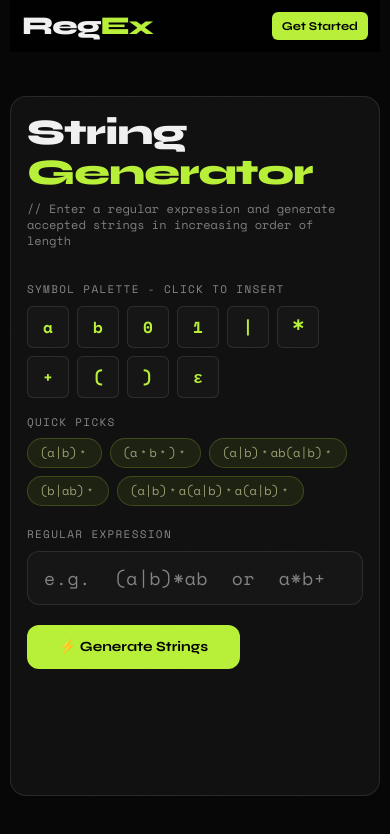
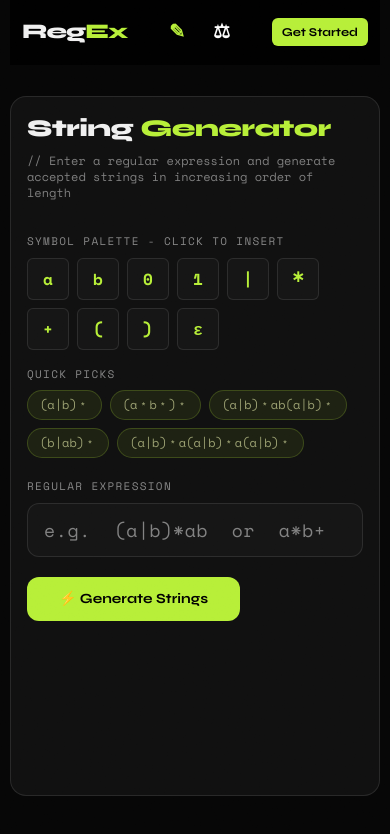
Before and after one commit to yashtayalcse/TAFL-project-RegEx, a React (Vite) app: page / in a window 390 px wide. Both pictures are taken after a click on the button "Get Started". Shown: the top 834 px of the page. Built offline with nearby package versions, Linux system fonts and the light colour scheme.

Commit message:
feat: mobile first reponsiveness added and navbar improved

```diff
--- a/src/App.jsx
+++ b/src/App.jsx
@@ -259,12 +259,30 @@ function App() {
 
       <nav className="fixed left-1/2 top-0 z-40 flex w-[min(1120px,calc(100%-20px))] -translate-x-1/2 items-center justify-between px-3 py-3 sm:px-5 md:px-10 md:py-4 bg-black">
         <button
-          className="text-[1.6rem] font-extrabold leading-none tracking-[-1px] transition-transform duration-200 hover:scale-[1.04] active:scale-[0.97] sm:text-[1.9rem] md:text-[2.1rem]"
+          className="text-[1.3rem] font-extrabold leading-none tracking-[-1px] transition-transform duration-200 hover:scale-[1.04] active:scale-[0.97] sm:text-[1.6rem] md:text-[2.1rem]"
           type="button"
           onClick={() => showSection('home')}
         >
           Reg<span className="text-[#b8ef39]">Ex</span>
         </button>
+        <div className="md:hidden flex items-center gap-3">
+          <button
+            className={`rounded-md px-2 py-1.5 text-[1.2rem] font-bold transition-colors duration-200 ${activeSection === 'generate' ? 'text-[#b8ef39]' : 'text-white'}`}
+            type="button"
+            onClick={() => showSection('generate')}
+            title="String Generator"
+          >
+            ✎
+          </button>
+          <button
+            className={`rounded-md px-2 py-1.5 text-[1.2rem] font-bold transition-colors duration-200 ${activeSection === 'validate' ? 'text-[#b8ef39]' : 'text-white'}`}
+            type="button"
+            onClick={() => showSection('validate')}
+            title="Equivalence Checker"
+          >
+            ⚖
+          </button>
+        </div>
         <div className="hidden items-center gap-5 md:flex">
           <button
             className={`rounded-md px-1 py-1 text-[0.98rem] font-semibold transition-all duration-200 hover:scale-[1.08] active:scale-95 ${activeSection === 'home' ? 'text-[#b8ef39]' : 'text-white'}`}
@@ -339,7 +357,7 @@ function App() {
             </h2>
             <span className="absolute right-1 top-3 text-4xl text-[#b8ef39]/65 md:right-[100px] md:top-0 md:text-[5.2rem]">✦</span>
 
-            <div className="pointer-events-none absolute left-1/2 h-[400px] w-[490px] top-[-60%] -translate-x-1/2 rounded-full bg-[radial-gradient(circle,rgba(165,231,60,0.38)_0%,rgba(165,231,60,0.05)_58%,transparent_100%)] blur-[52px]" />
+            <div className="pointer-events-none absolute left-1/2 h-[400px] w-[490px]  top-[-60%] -translate-x-1/2 rounded-full bg-[radial-gradient(circle,rgba(165,231,60,0.38)_0%,rgba(165,231,60,0.05)_58%,transparent_100%)] blur-[52px]" />
           </div>
 
           <div className="home-scroll-reveal relative z-10 mx-auto mt-40 flex w-full max-w-[760px] items-center justify-center gap-6" style={{ '--reveal-delay': '90ms' }}>
@@ -389,7 +407,7 @@ function App() {
       <section id="generate" className={`${activeSection === 'generate' ? 'flex' : 'hidden'} min-h-screen px-2.5 pb-12 pt-24 sm:px-3 sm:pb-16 sm:pt-28 md:px-8`}>
         <div className="mx-auto w-full max-w-5xl rounded-2xl border border-white/10 bg-[#111111] p-4 sm:p-5 md:p-10">
           <div className="mb-8">
-            <h2 className="text-4xl font-extrabold tracking-tight">
+            <h2 className="text-2xl sm:text-3xl md:text-4xl font-extrabold tracking-tight">
               String <span className="text-[#b8ef39]">Generator</span>
             </h2>
             <p className="mt-2 text-xs text-[#7f7f7f] [font-family:'Space_Mono',monospace]">// Enter a regular expression and generate accepted strings in increasing order of length</p>
@@ -481,7 +499,7 @@ function App() {
       <section id="validate" className={`${activeSection === 'validate' ? 'flex' : 'hidden'} min-h-screen px-2.5 pb-12 pt-24 sm:px-3 sm:pb-16 sm:pt-28 md:px-8`}>
         <div className="mx-auto w-full max-w-5xl rounded-2xl border border-white/10 bg-[#111111] p-4 sm:p-5 md:p-10">
           <div className="mb-8">
-            <h2 className="text-4xl font-extrabold tracking-tight">
+            <h2 className="text-2xl sm:text-3xl md:text-4xl font-extrabold tracking-tight">
               Equivalence <span className="text-[#b8ef39]">Checker</span>
             </h2>
             <p className="mt-2 text-xs text-[#7f7f7f] [font-family:'Space_Mono',monospace]">// Compare two regular expressions to check if they define the same language</p>
```
